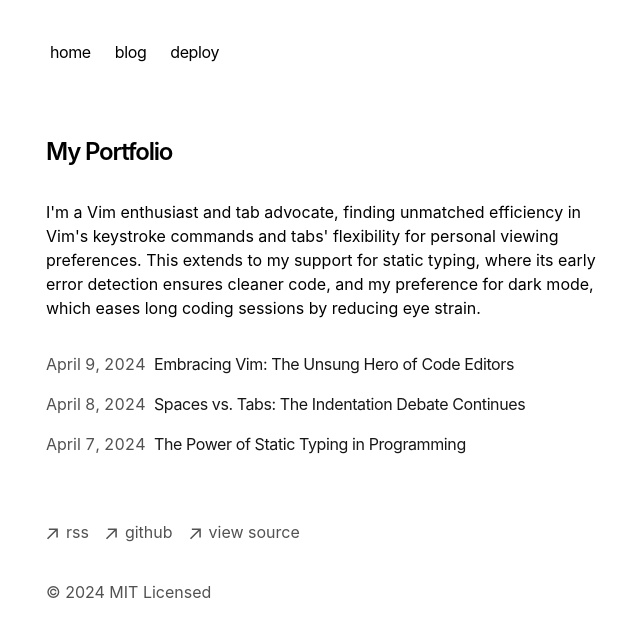
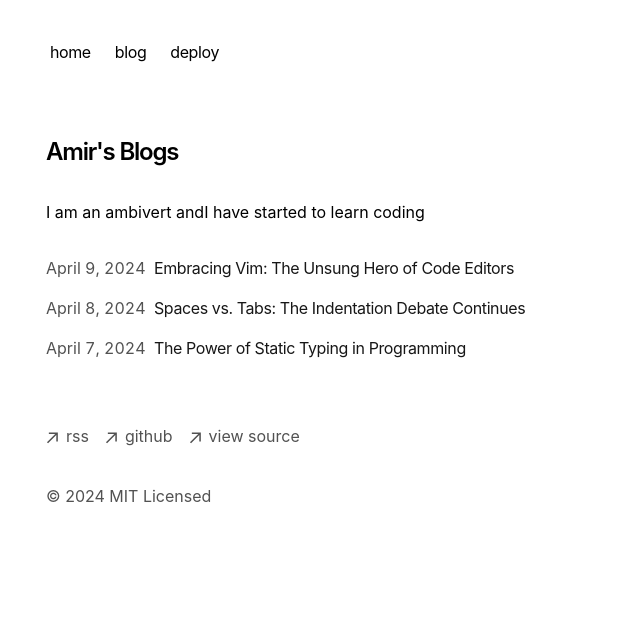
Before and after one commit to AmirShahan/portfolio, a Next.js app: page / in a window 1280 px wide. Shown: the top 636 px of the page, without its empty margins (306-946 px from the left). Built offline with nearby package versions, Linux system fonts and the light colour scheme.

Commit message:
Added description

```diff
--- a/app/page.tsx
+++ b/app/page.tsx
@@ -4,14 +4,10 @@ export default function Page() {
   return (
     <section>
       <h1 className="mb-8 text-2xl font-semibold tracking-tighter">
-        My Portfolio
+        Amir's Blogs
       </h1>
       <p className="mb-4">
-        {`I'm a Vim enthusiast and tab advocate, finding unmatched efficiency in
-        Vim's keystroke commands and tabs' flexibility for personal viewing
-        preferences. This extends to my support for static typing, where its
-        early error detection ensures cleaner code, and my preference for dark
-        mode, which eases long coding sessions by reducing eye strain.`}
+        {`I am an ambivert andI have started to learn coding `}
       </p>
       <div className="my-8">
         <BlogPosts />
```
